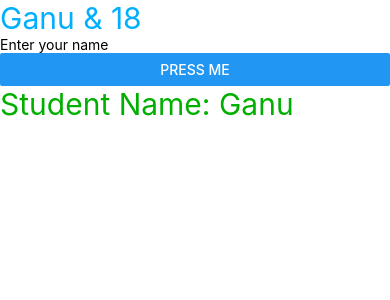
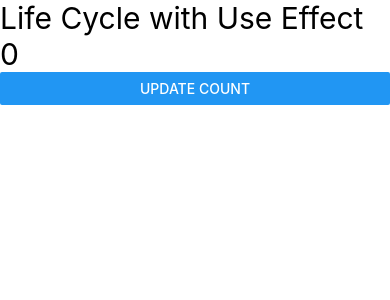
Before and after one commit to meihu-ganesh/ProjectNativeJs, a React Native app: screen / in a window 390 px wide. Shown: the top 300 px of the page. Built offline with nearby package versions, Linux system fonts and the light colour scheme.

Commit message:
LC useEffect Launched

```diff
--- a/App.js
+++ b/App.js
@@ -9,14 +9,15 @@
 import React, {useState} from 'react';
 import {Alert, Button, FlatList, ScrollView, StyleSheet, Text, TextInput, View} from 'react-native';
 import ExStyles from './style';
-import ClassComp from './Pages/ClassComp';
+import LCUseEffect from './Pages/LCUseEffect';
+
 
 
 const App = () => {
 
   return (
     <View>
-      <ClassComp />
+      <LCUseEffect />
     </View>
   );
 };
--- /dev/null
+++ b/Pages/LCUseEffect.js
@@ -0,0 +1,21 @@
+import React, { useEffect, useState } from 'react';
+import { Button, Text, View } from 'react-native';
+import ExStyles from '../style';
+
+const LCUseEffect = () => {
+
+    const [count, setcount] = useState(0);
+
+    useEffect(()=>{
+        console.warn('count is '+ count);
+    },[]);
+
+    return (
+        <View>
+            <Text style={ExStyles.heading}>Life Cycle with Use Effect {count}</Text>
+            <Button title="Update Count" onPress={()=> setcount(count+1)} />
+        </View>
+    )
+}
+
+export default LCUseEffect;
```
